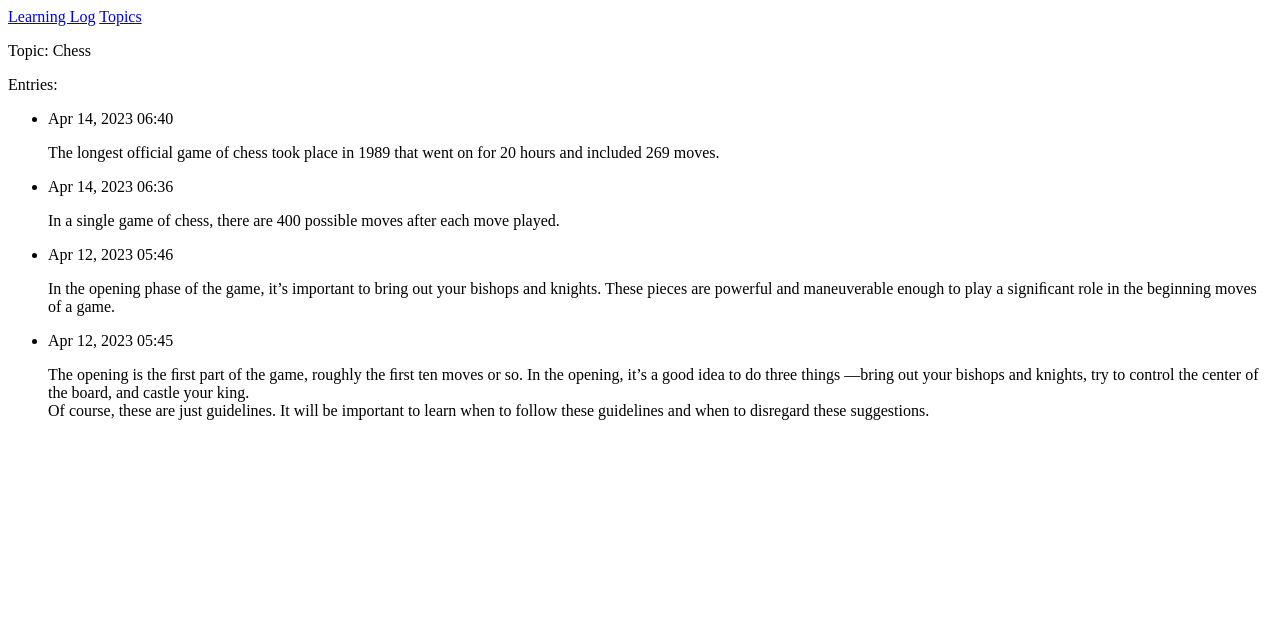
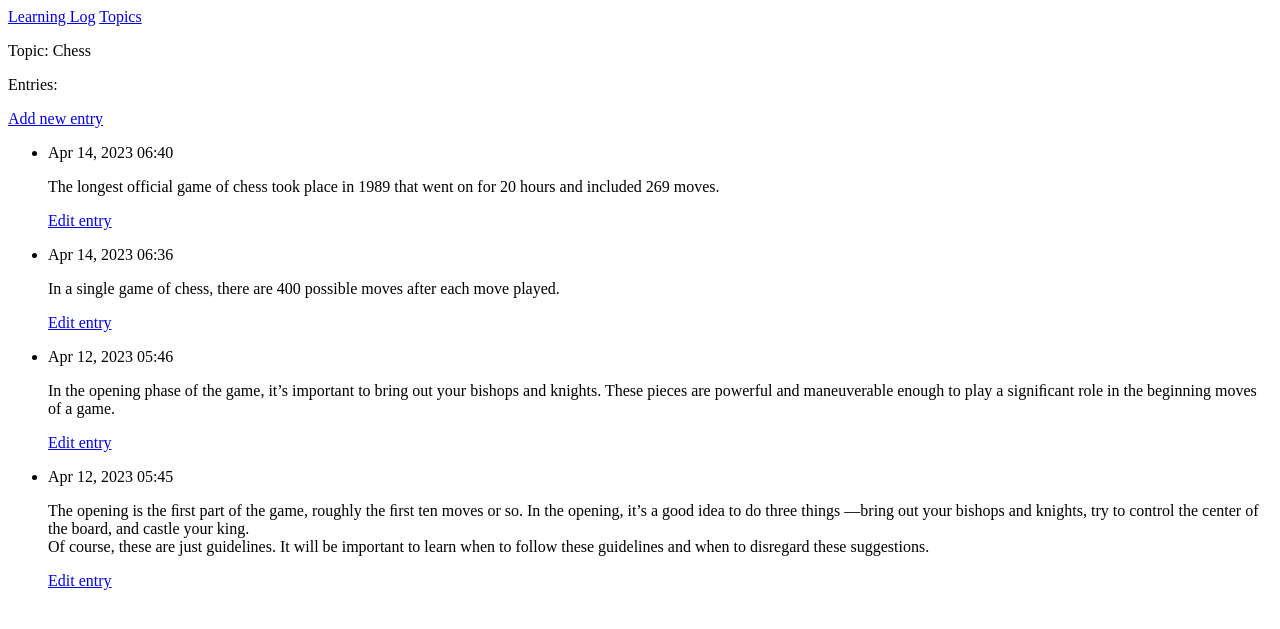
Before and after one commit to arromero4/python-crash-course, a Django app: page /topics/1/ in a window 1280 px wide. Shown: the top 629 px of the page. Run offline with Django 4.2, Linux system fonts and the light colour scheme; data comes from the database, SQL or seed files in the repository; both versions use the stored data as it was after the commit.

Commit message:
Python Crash Course - Starting with Django

```diff
--- a/django_project/learning_log/learning_logs/templates/learning_logs/topic.html
+++ b/django_project/learning_log/learning_logs/templates/learning_logs/topic.html
@@ -5,11 +5,17 @@
 <p>Topic: {{ topic }}</p>
 
 <p>Entries: </p>
+<p>
+  <a href="{% url 'learning_logs:new_entry' topic.id %}">Add new entry</a>
+</p>
 <ul>
   {% for entry in entries %}
     <li>
       <p>{{ entry.date_added|date:'M d, Y H:i' }}</p>
       <p>{{ entry.text|linebreaks }}</p>
+      <p>
+        <a href="{% url 'learning_logs:edit_entry' entry.id %}">Edit entry</a>
+      </p>
     </li>
     {% empty %}
       <li>There are no entries for this topic yet.</li>
--- a/django_project/learning_log/learning_logs/templates/learning_logs/topics.html
+++ b/django_project/learning_log/learning_logs/templates/learning_logs/topics.html
@@ -11,4 +11,7 @@
       <li>No topics have been added yet.</li>
     {% endfor %}
 </ul>
+
+<a href="{% url 'learning_logs:new_topic' %}">Add a new topic</a>
+
 {% endblock content %}
--- a/django_project/learning_log/learning_logs/urls.py
+++ b/django_project/learning_log/learning_logs/urls.py
@@ -14,6 +14,13 @@ urlpatterns = [
     #Detail page for a single topic.
     path('topics/<int:topic_id>/', views.topic, name='topic'),
 
-    #Page for adding a new topic
+    #Page for adding a new topic.
     path('new_topic/', views.new_topic, name="new_topic"),
+
+    #Page for adding a new entry.
+    path('new_entry/<int:topic_id>/', views.new_entry, name="new_entry"),
+
+    #Page for editing an entry.
+    path('edit_entry/<int:entry_id>/', views.edit_entry, name='edit_entry'),
+
 ]
--- a/django_project/learning_log/learning_logs/views.py
+++ b/django_project/learning_log/learning_logs/views.py
@@ -1,7 +1,7 @@
-from django.shortcuts import render
+from django.shortcuts import redirect, render
 
-from .models import Topic
-from .forms import TopicForm
+from .models import Topic, Entry
+from .forms import TopicForm, EntryForm
 
 # Create your views here.
 def index(request):
@@ -36,3 +36,41 @@ def new_topic(request):
     #Display a blank or invalid form.
     context = {'form': form}
     return render(request, 'learning_logs/new_topic.html', context)
+
+def new_entry(request, topic_id):
+    """Add a new entry for a particular topic."""
+    topic = Topic.objects.get(id=topic_id)
+
+    if request.method != 'POST':
+        #No data submitted; create a blank form.
+        form = EntryForm()
+    else:
+        #POST data submitted; process data.
+        form = EntryForm(data=request.POST)
+        if form.is_valid():
+            new_entry = form.save(commit=False)
+            new_entry.topic = topic
+            new_entry.save()
+            return redirect('learning_logs:topic', topic_id=topic_id)
+
+    #Display a blank or invalid form
+    context = {'topic': topic, 'form': form}
+    return render(request, 'learning_logs/new_entry.html', context)
+
+def edit_entry(request, entry_id):
+    """Edit an existing entry."""
+    entry = Entry.objects.get(id=entry_id)
+    topic = entry.topic
+
+    if request.method != 'POST':
+        #Initial request; pre-fill form with the current entry.
+        form =  EntryForm(instance=entry)
+    else:
+        #POST data submitted; process data.
+        form = EntryForm(instance=entry, data=request.POST)
+        if form.is_valid():
+            form.save()
+            return redirect('learning_logs:topic', topic_id=topic.id)
+
+    context = {'entry': entry, 'topic': topic, 'form':form}
+    return render(request, 'learning_logs/edit_entry.html', context)
```
Also changed, not shown: django_project/learning_log/learning_logs/forms.py (+8 -1 lines), django_project/learning_log/learning_logs/templates/learning_logs/edit_entry.html (added, +16 -0 lines), django_project/learning_log/learning_logs/templates/learning_logs/new_entry.html (added, +16 -0 lines), django_project/learning_log/learning_logs/templates/learning_logs/new_topic.html (added, +12 -0 lines), django_project/learning_log/db.sqlite3.
